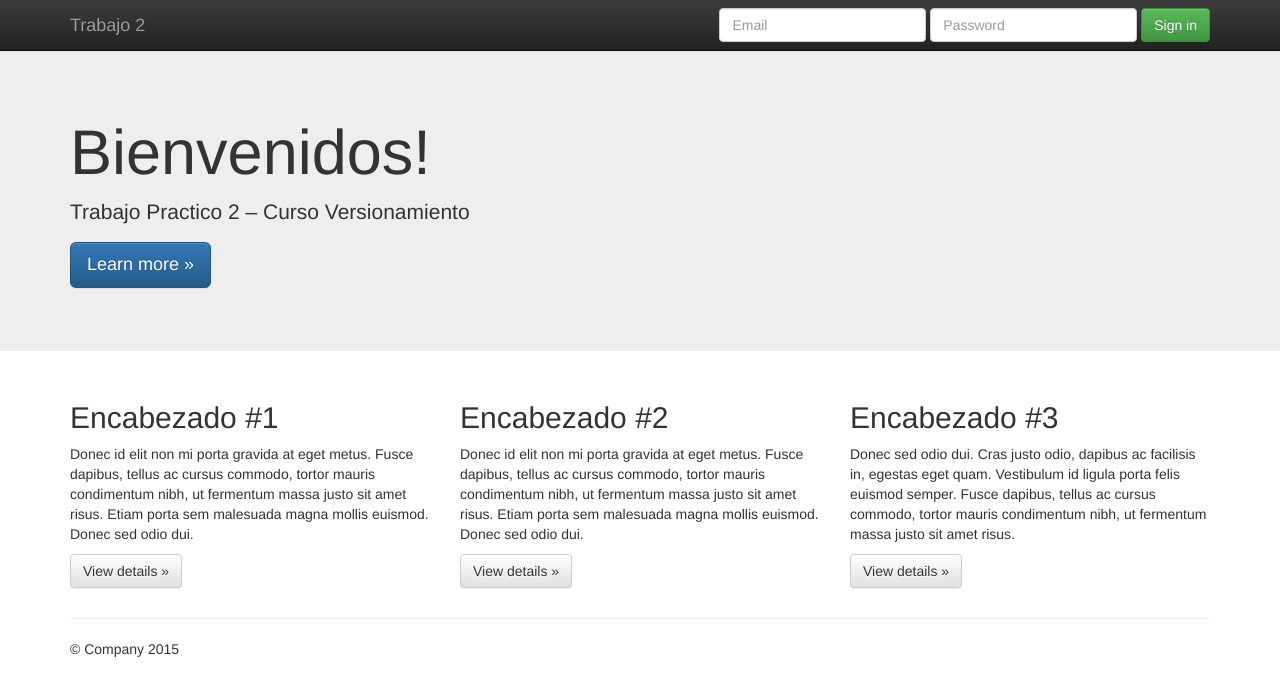
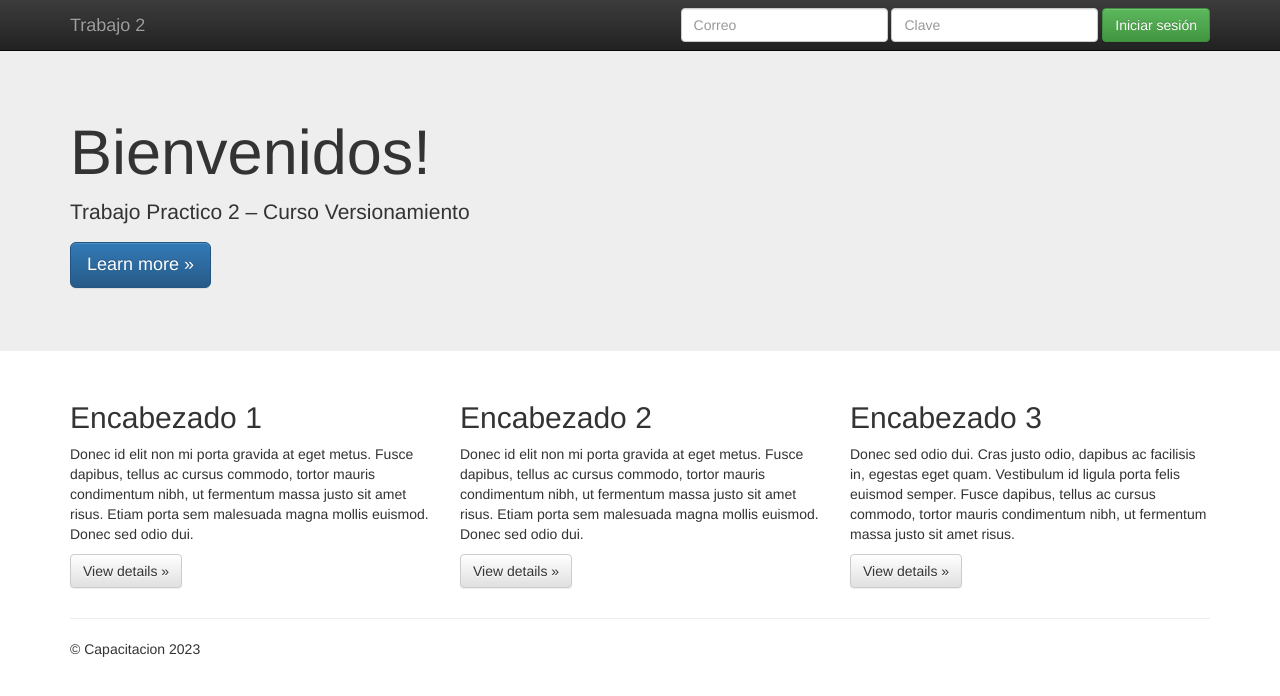
Before and after one commit to gbadilla/Trabajo2_gabriel_badilla, a plain HTML site: page index.html in a window 1280 px wide. Drawn offline with nearby package versions, Linux system fonts and the light colour scheme.

Commit message:
se realizan cambios al archivo index.html

```diff
--- a/index.html
+++ b/index.html
@@ -23,9 +23,7 @@
         <script src="js/vendor/modernizr-2.8.3-respond-1.4.2.min.js"></script>
     </head>
     <body>
-        <!--[if lt IE 8]>
-            <p class="browserupgrade">You are using an <strong>outdated</strong> browser. Please <a href="http://browsehappy.com/">upgrade your browser</a> to improve your experience.</p>
-        <![endif]-->
+
     <nav class="navbar navbar-inverse navbar-fixed-top" role="navigation">
       <div class="container">
         <div class="navbar-header">
@@ -40,12 +38,12 @@
         <div id="navbar" class="navbar-collapse collapse">
           <form class="navbar-form navbar-right" role="form">
             <div class="form-group">
-              <input type="text" placeholder="Email" class="form-control">
+              <input type="text" placeholder="Correo" class="form-control">
             </div>
             <div class="form-group">
-              <input type="password" placeholder="Password" class="form-control">
+              <input type="password" placeholder="Clave" class="form-control">
             </div>
-            <button type="submit" class="btn btn-success">Sign in</button>
+            <button type="submit" class="btn btn-success">Iniciar sesión</button>
           </form>
         </div><!--/.navbar-collapse -->
       </div>
@@ -64,17 +62,17 @@
       <!-- Example row of columns -->
       <div class="row">
         <div class="col-md-4">
-          <h2>Encabezado #1</h2>
+          <h2>Encabezado 1</h2>
           <p>Donec id elit non mi porta gravida at eget metus. Fusce dapibus, tellus ac cursus commodo, tortor mauris condimentum nibh, ut fermentum massa justo sit amet risus. Etiam porta sem malesuada magna mollis euismod. Donec sed odio dui. </p>
           <p><a class="btn btn-default" href="#" role="button">View details &raquo;</a></p>
         </div>
         <div class="col-md-4">
-          <h2>Encabezado #2</h2>
+          <h2>Encabezado 2</h2>
           <p>Donec id elit non mi porta gravida at eget metus. Fusce dapibus, tellus ac cursus commodo, tortor mauris condimentum nibh, ut fermentum massa justo sit amet risus. Etiam porta sem malesuada magna mollis euismod. Donec sed odio dui. </p>
           <p><a class="btn btn-default" href="#" role="button">View details &raquo;</a></p>
        </div>
         <div class="col-md-4">
-          <h2>Encabezado #3</h2>
+          <h2>Encabezado 3</h2>
           <p>Donec sed odio dui. Cras justo odio, dapibus ac facilisis in, egestas eget quam. Vestibulum id ligula porta felis euismod semper. Fusce dapibus, tellus ac cursus commodo, tortor mauris condimentum nibh, ut fermentum massa justo sit amet risus.</p>
           <p><a class="btn btn-default" href="#" role="button">View details &raquo;</a></p>
         </div>
@@ -83,7 +81,7 @@
       <hr>
 
       <footer>
-        <p>&copy; Company 2015</p>
+        <p>&copy; Capacitacion 2023</p>
       </footer>
     </div> <script src="//ajax.googleapis.com/ajax/libs/jquery/1.11.2/jquery.min.js"></script>
         <script>window.jQuery || document.write('<script src="js/vendor/jquery-1.11.2.min.js"><\/script>')</script>
```
